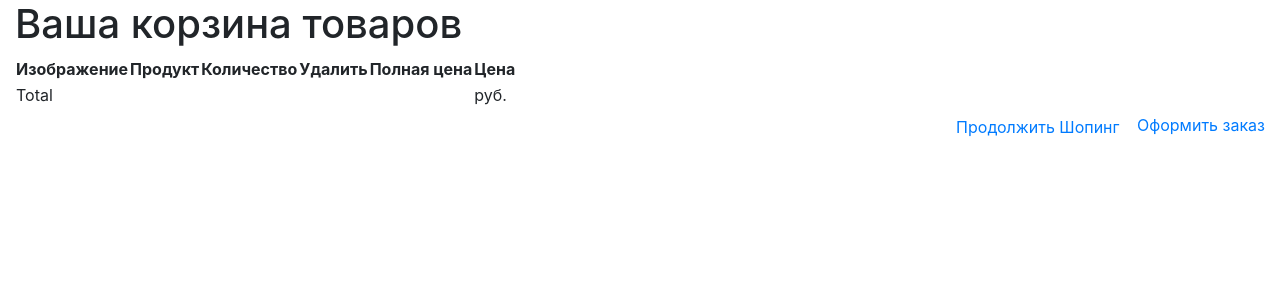
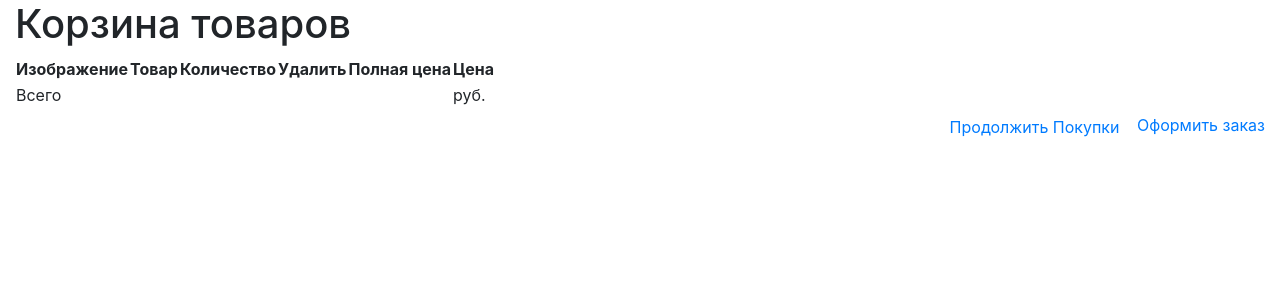
Before and after one commit to paganism/bookstore, a Django app: template bookstore/cart/templates/cart/detail.html in a window 1280 px wide. Shown: the part 56-356 px from the top of the page. Run offline with Django 3.2, Linux system fonts and the light colour scheme; the template is opened without the code that fills it, so the values that code supplies are empty; some libraries are stand-ins or nearby versions.

Commit message:
modified cart layout

```diff
--- a/bookstore/cart/templates/cart/detail.html
+++ b/bookstore/cart/templates/cart/detail.html
@@ -3,12 +3,12 @@
   Ваша корзина товаров
 {% endblock %}
 {% block content %}
-  <h1>Ваша корзина товаров</h1>
+  <h1>Корзина товаров</h1>
   <table class="cart">
     <thead>
       <tr>
         <th>Изображение</th>
-        <th>Продукт</th>
+        <th>Товар</th>
         <th>Количество</th>
         <th>Удалить</th>
         <th>Полная цена</th>
@@ -26,24 +26,21 @@
             </td>
             <td>{{ product.name }}</td>
             <td>{{ item.qty }}</td>
-            <td>{{ item }}</td>
-            <td>{{ product }}</td>
             <td><a href="{% url 'CartRemove' item.book %}">Удалить</a></td>
-
             <td class="num">{{ item.price }} руб.</td>
             <td class="num">{{ item.total_price }} руб.</td>
           </tr>
         {% endwith %}
       {% endfor %}
         <tr class="total">
-          <td>Total</td>
+          <td>Всего</td>
           <td colspan="4"></td>
           <td class="num">{{ cart.get_total_price }} руб.</td>
         </tr>
     </tbody>
   </table>
   <p class="text-right">
-    <a href="{% url 'store' %}" class="btn">Продолжить Шопинг</a>
+    <a href="{% url 'store' %}" class="btn">Продолжить Покупки</a>
     <a href="#">Оформить заказ</a>
   </p>
 {% endblock %}
```
